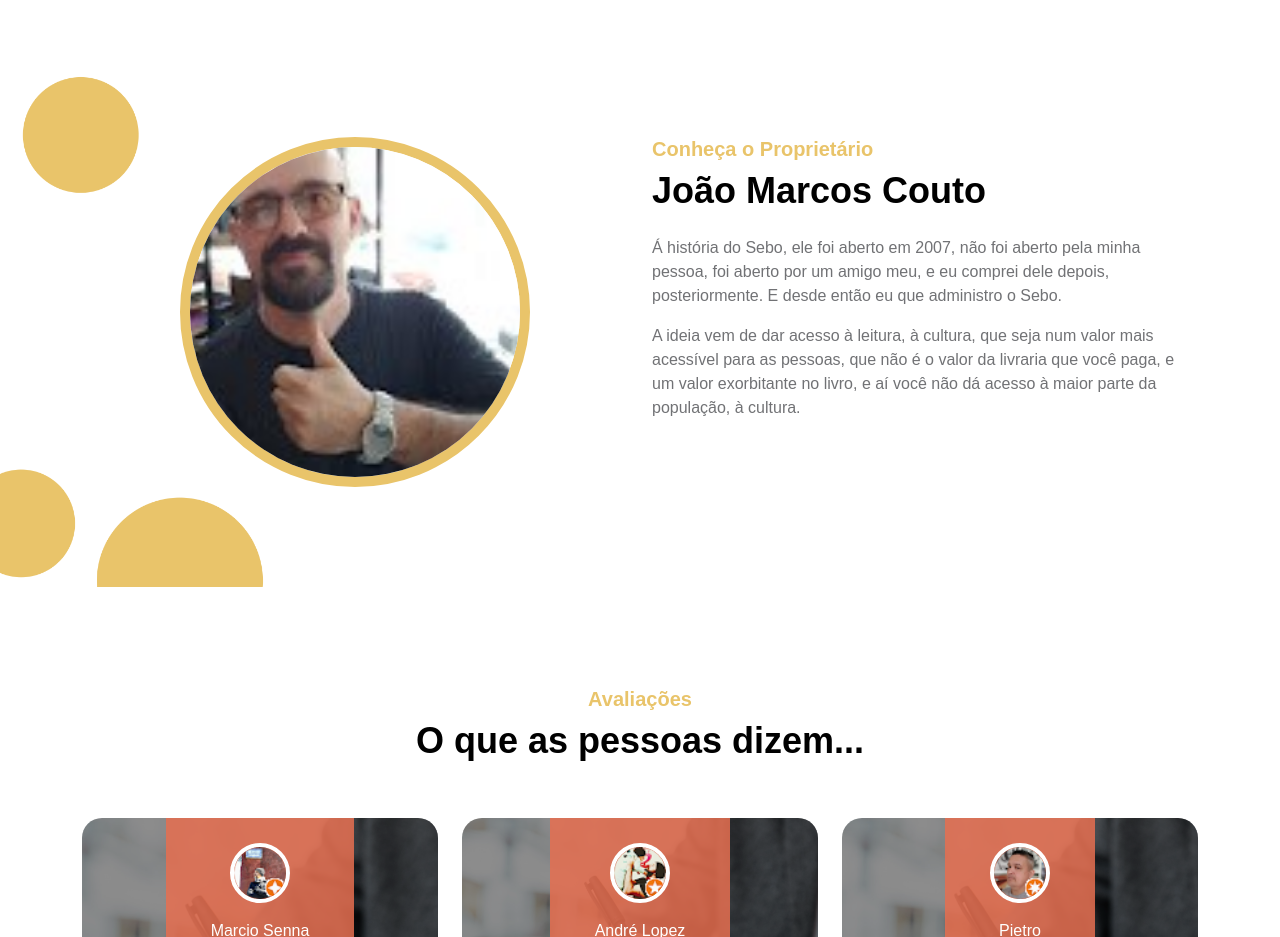
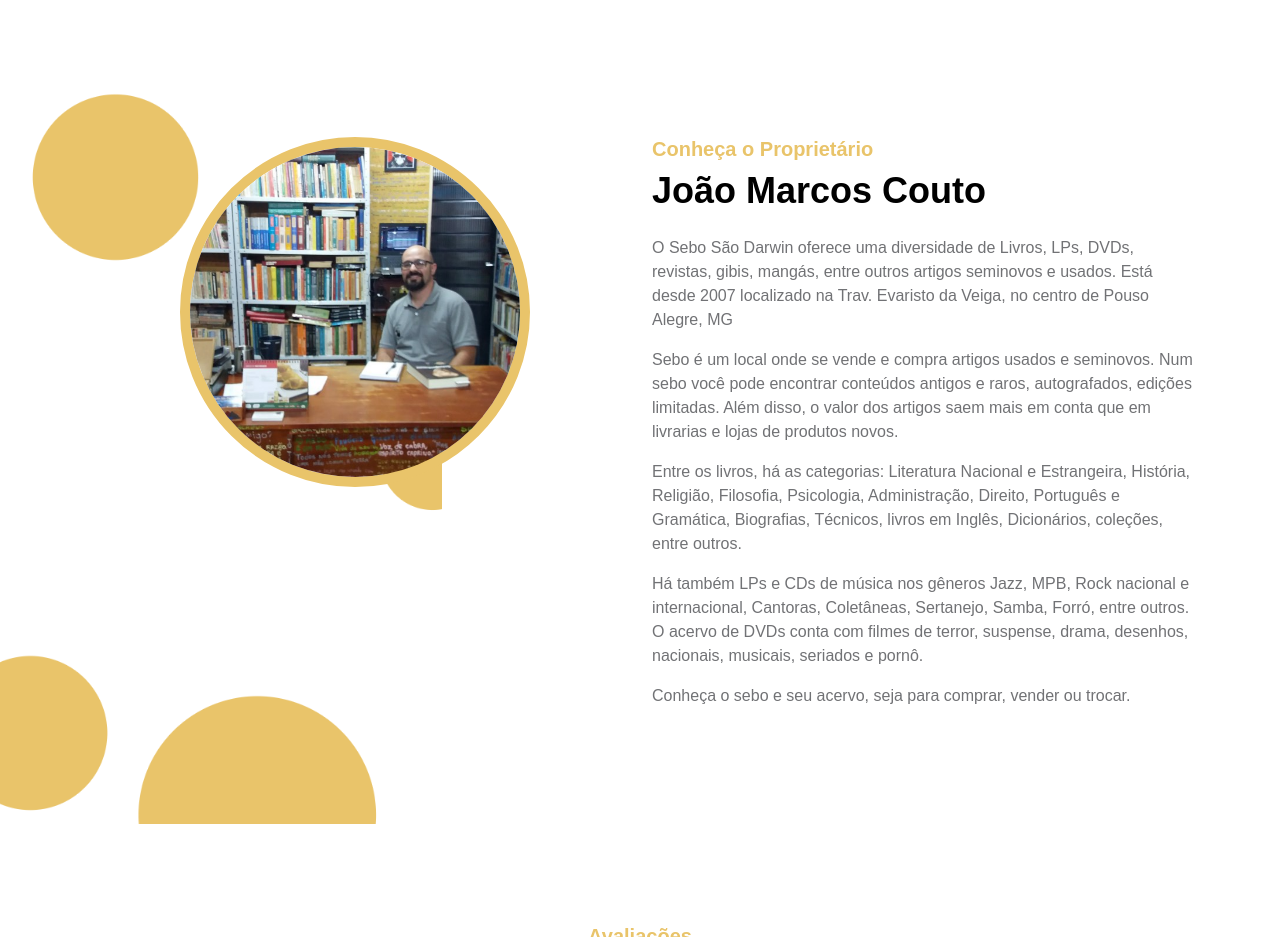
Before and after one commit to samuel10752/Loja-do-Sebo--Livros-, a plain HTML site: page index.html in a window 1280 px wide. Shown: the part 1820-2757 px from the top of the page. Drawn offline with Linux system fonts and the light colour scheme; a web font is replaced by a local one.

Commit message:
att de texto e foto

```diff
--- a/index.html
+++ b/index.html
@@ -347,7 +347,7 @@ https://templatemo.com/tm-588-ebook-landing
                 <div class="row">
 
                     <div class="col-lg-6 col-12">
-                        <img src="images/avatar/2023-10-30.jpg"
+                        <img src="images/avatar/foto.jpg"
                             class="author-image img-fluid" alt>
                     </div>
 
@@ -356,11 +356,22 @@ https://templatemo.com/tm-588-ebook-landing
 
                         <h2 class="mb-4">João Marcos Couto</h2>
 
-                        <p>Á história do Sebo, ele foi aberto em 2007, não foi aberto pela minha pessoa, foi aberto por um amigo meu,
+                        <!-- <p>Á história do Sebo, ele foi aberto em 2007, não foi aberto pela minha pessoa, foi aberto por um amigo meu,
                             e eu comprei dele depois, posteriormente. E desde então eu que administro o Sebo.</p>
 
                         <p>A ideia vem de dar acesso à leitura, à cultura, que seja num valor mais acessível para as pessoas,
-                            que não é o valor da livraria que você paga, e um valor exorbitante no livro, e aí você não dá acesso à maior parte da população, à cultura.</p>
+                            que não é o valor da livraria que você paga, e um valor exorbitante no livro, e aí você não dá acesso à maior parte da população, à cultura.</p>-->
+
+                        <p>O Sebo São Darwin oferece uma diversidade de Livros, LPs, DVDs, revistas, gibis, mangás, entre outros artigos seminovos e usados. Está desde 2007 localizado na Trav. Evaristo da Veiga, no centro de Pouso Alegre, MG</p>
+
+
+                        <p>Sebo é um local onde se vende e compra artigos usados e seminovos. Num sebo você pode encontrar conteúdos antigos e raros, autografados, edições limitadas. Além disso, o valor dos artigos saem mais em conta que em livrarias e lojas de produtos novos.</p>
+
+                        <p>Entre os livros, há as categorias: Literatura Nacional e Estrangeira, História, Religião, Filosofia, Psicologia, Administração, Direito, Português e Gramática, Biografias, Técnicos, livros em Inglês, Dicionários, coleções, entre outros.</p>
+
+                        <p>Há também LPs e CDs de música nos gêneros Jazz, MPB, Rock nacional e internacional, Cantoras, Coletâneas, Sertanejo, Samba, Forró, entre outros. O acervo de DVDs conta com filmes de terror, suspense, drama, desenhos, nacionais, musicais, seriados e pornô.</p>
+
+                        <p>Conheça o sebo e seu acervo, seja para comprar, vender ou trocar.</p>
                     </div>
 
                 </div>
```
Also changed, not shown: images/avatar/foto.jpg (added).
